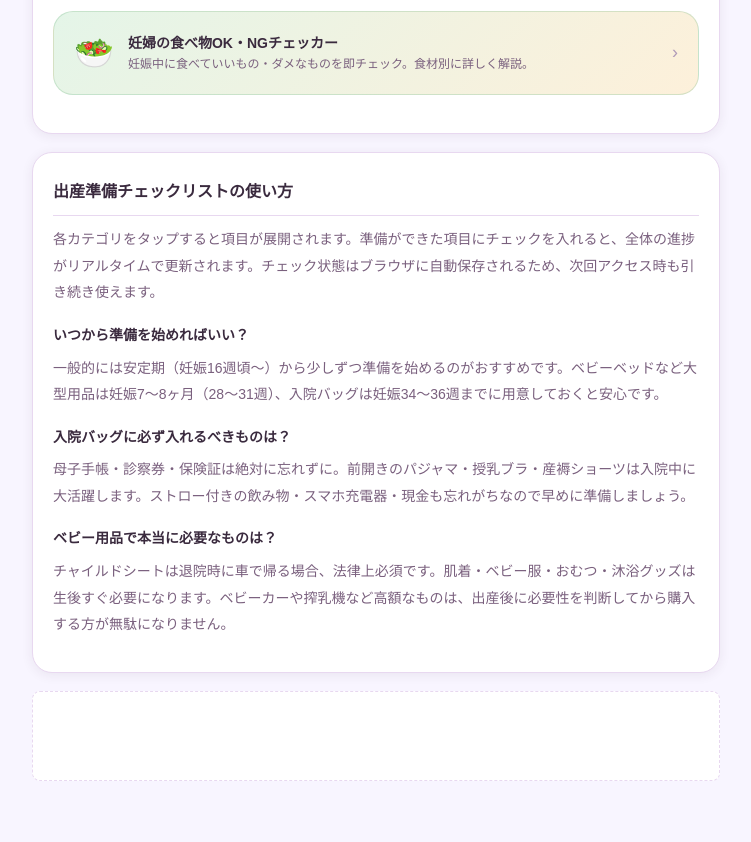
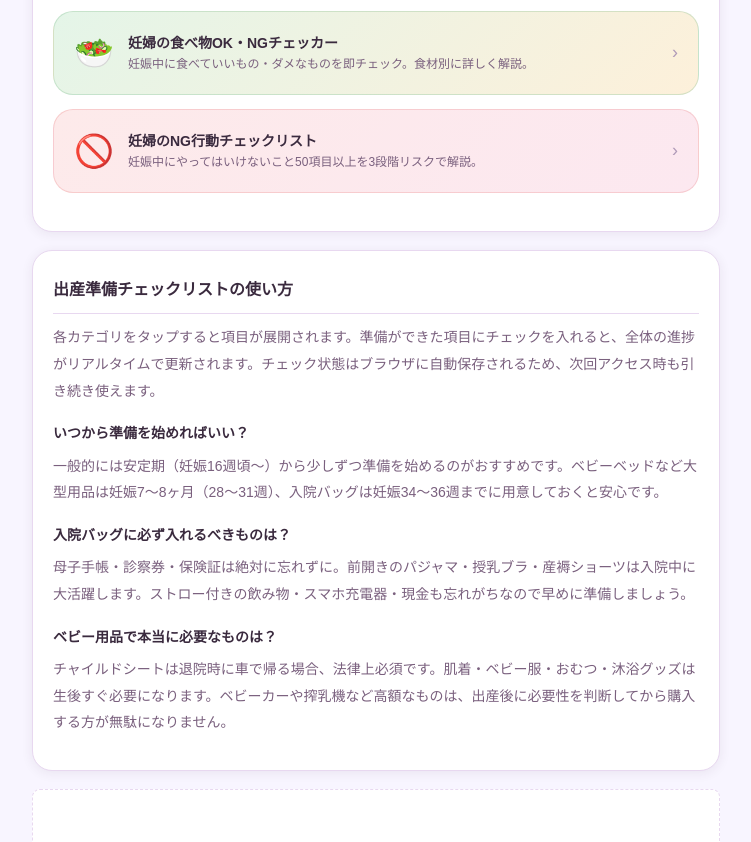
Before and after one commit to nakadairr/shussan-checklist, a plain HTML site: page index.html in a window 1280 px wide. Shown: the part 2760-3602 px from the top of the page, without its empty margins (264-1015 px from the left). Drawn offline with Linux system fonts and the light colour scheme.

Commit message:
Add ninpu-ng-check banner and ng link style

```diff
--- a/index.html
+++ b/index.html
@@ -156,6 +156,7 @@ body { background:var(--bg); color:var(--text); font-family:'Hiragino Kaku Gothi
 .link-banner.ninsin { background:linear-gradient(135deg,var(--pink-l),var(--pur-l)); border:1px solid rgba(232,143,168,0.3); }
 .link-banner.namae { background:linear-gradient(135deg,var(--blue-l),var(--grn-l)); border:1px solid rgba(122,176,212,0.3); }
 .link-banner.shokuhin { background:linear-gradient(135deg,var(--grn-l),var(--gld-l)); border:1px solid rgba(122,186,138,0.3); }
+.link-banner.ng { background:linear-gradient(135deg,#fdeaea,var(--pink-l)); border:1px solid rgba(224,85,85,0.2); }
 .banner-icon { font-size:32px; flex-shrink:0; }
 .banner-body h3 { font-size:14px; font-weight:700; color:var(--text); margin-bottom:3px; }
 .banner-body p { font-size:12px; color:var(--text2); line-height:1.6; }
@@ -239,6 +240,14 @@ footer a { color:var(--text3); }
       <div class="banner-body">
         <h3>妊婦の食べ物OK・NGチェッカー</h3>
         <p>妊娠中に食べていいもの・ダメなものを即チェック。食材別に詳しく解説。</p>
+      </div>
+      <div class="banner-arrow">›</div>
+    </a>
+    <a class="link-banner ng" href="https://ninpu-ng-check.vercel.app/" target="_blank" rel="noopener">
+      <div class="banner-icon">🚫</div>
+      <div class="banner-body">
+        <h3>妊婦のNG行動チェックリスト</h3>
+        <p>妊娠中にやってはいけないこと50項目以上を3段階リスクで解説。</p>
       </div>
       <div class="banner-arrow">›</div>
     </a>
```
